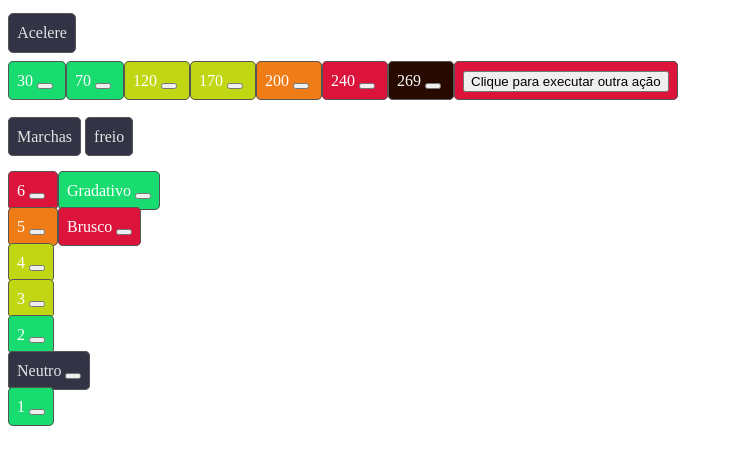
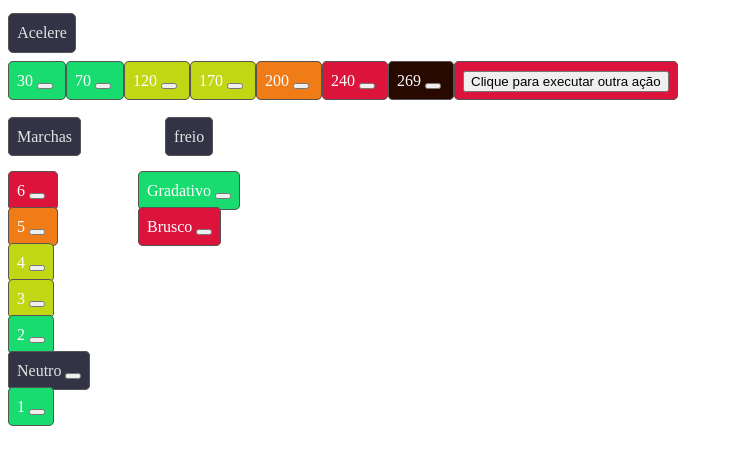
Before and after one commit to HigorCardos0/Automoveis, a website: page UI/acelerar.html in a window 1280 px wide. Shown: the part 101-566 px from the top of the page, without its empty margins (0-733 px from the left). Drawn offline with Linux system fonts and the light colour scheme.

Commit message:
styles atualizados

```diff
--- a/UI/style.css
+++ b/UI/style.css
@@ -44,3 +44,7 @@
     background: rgb(40, 9, 0);
     color: #fff;
 }
+
+.button-big-space{
+    margin: 0 80px;
+}
```
